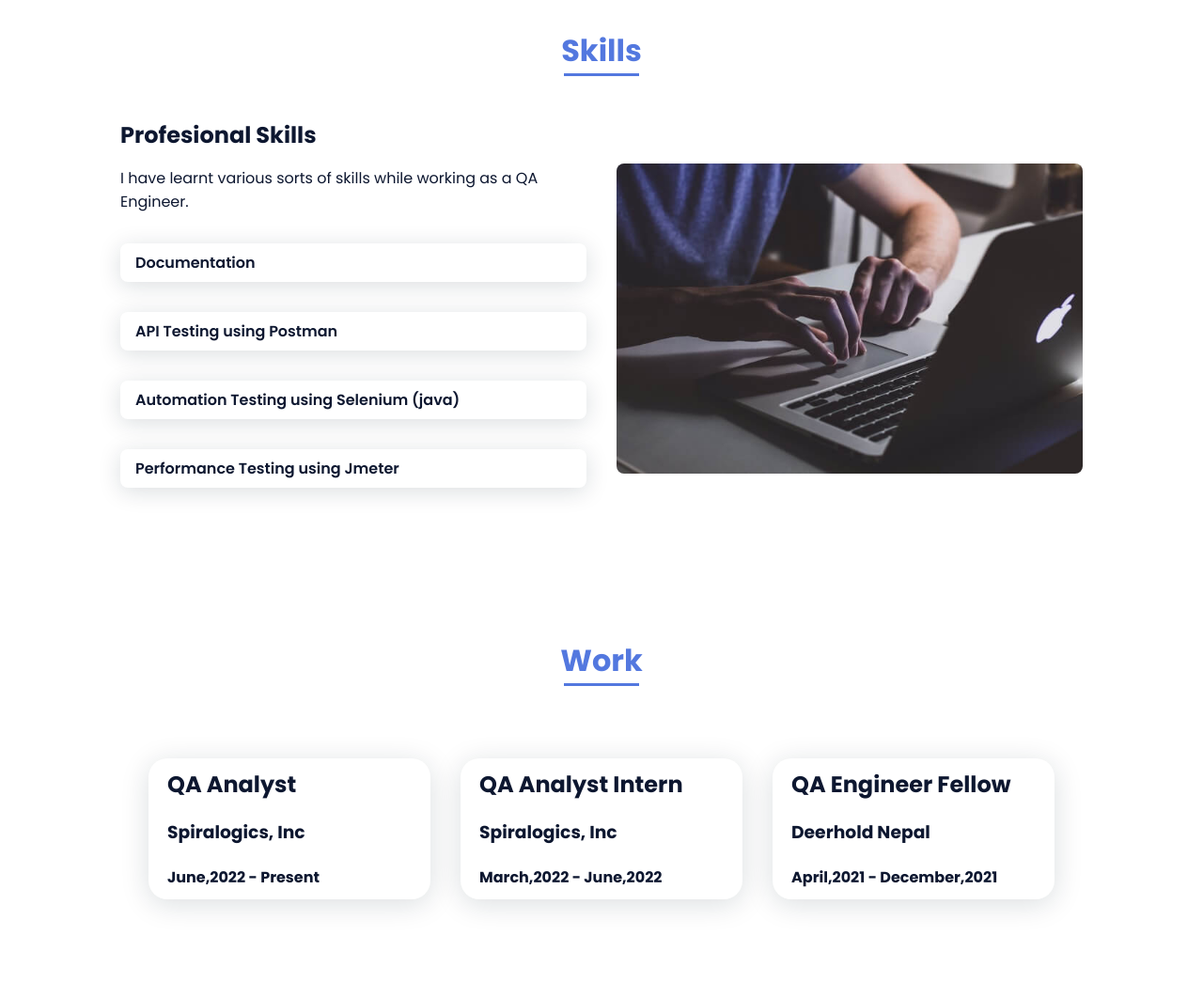
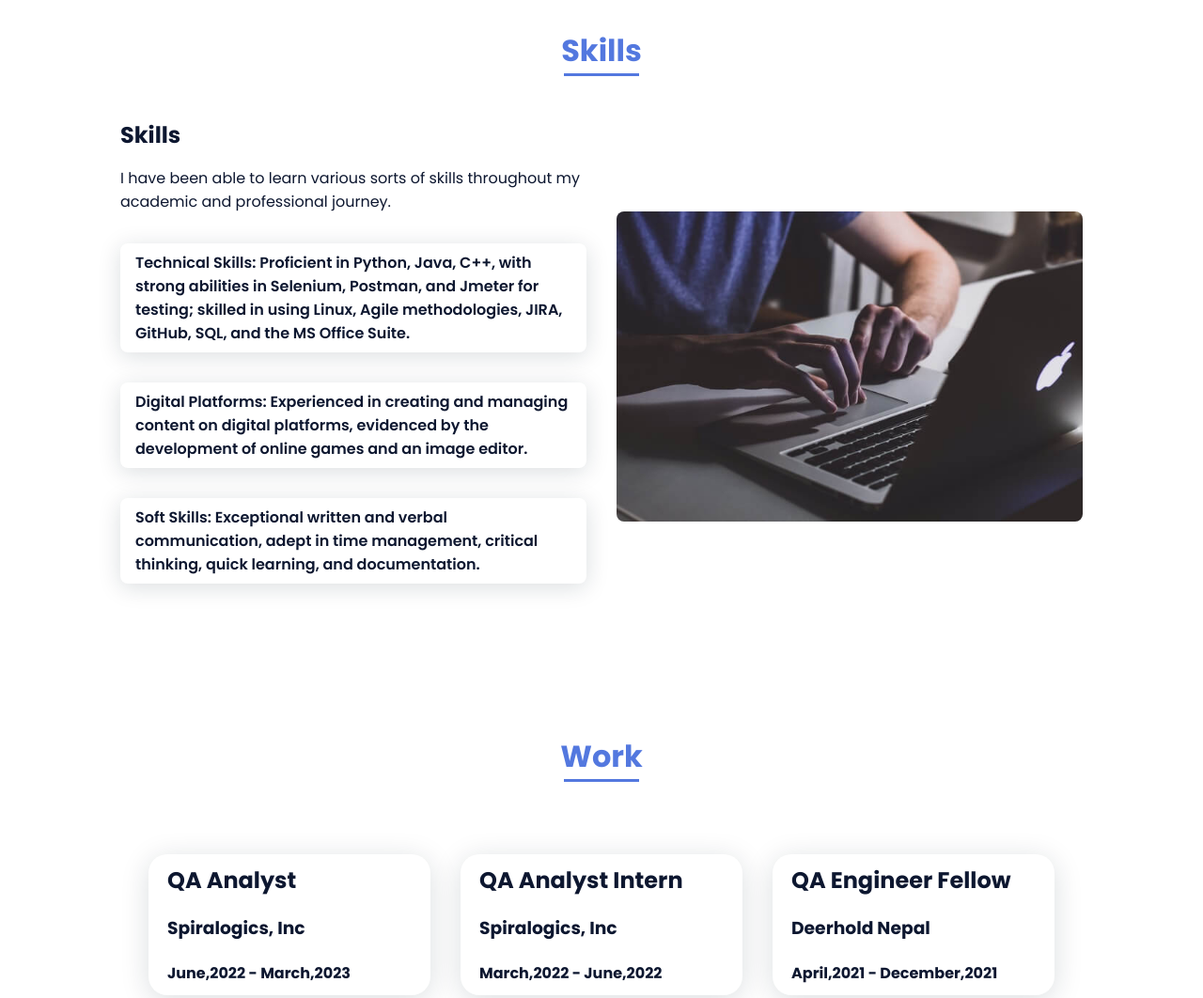
Before and after one commit to paudelip01/ishworpaudel.github.io, a plain HTML site: page index.html in a window 1280 px wide. Shown: the part 1420-2482 px from the top of the page at 94% size. Drawn offline with nearby package versions, Linux system fonts and the light colour scheme.

Commit message:
portfolio changes

```diff
--- a/index.html
+++ b/index.html
@@ -39,7 +39,7 @@
             <!--===== HOME =====-->
             <section class="home bd-grid" id="home">
                 <div class="home__data">
-                    <h1 class="home__title">Hi,<br>I'am <span class="home__title-color">Ishwor</span><br> QA Engineer</h1>
+                    <h1 class="home__title">Hi,<br>I'am <span class="home__title-color">Ishwor</span><br> Paudel</h1>
 
                     <a href="mailto:paudelip01@gmail.com" class="button">paudelip01@gmail.com</a>
                 </div>
@@ -64,7 +64,7 @@
 
                     <div>
                         <h2 class="about__subtitle">I'am Ishwor Paudel</h2>
-                        <p class="about__text">A computer science graduated student currently working as a Quality Assurance Engineer. I have a good understanding of various QA methodologies.</p>
+                        <p class="about__text">A cyber security enthusiast who is currently studying MS in Cybersecurity at the University of North Texas.</p>
                     </div>
                 </div>
             </section>
@@ -75,12 +75,13 @@
 
                 <div class="skills__container bd-grid">
                     <div>
-                        <h2 class="skills__subtitle">Profesional Skills</h2>
-                        <p class="skills__text">I have learnt various sorts of skills while working as a QA Engineer.</p>
+                        <h2 class="skills__subtitle">Skills</h2>
+                        <p class="skills__text">I have been able to learn various sorts of skills throughout my academic and professional journey.</p>
+
                     <div class="skills__data">
                         <div class="skills__names">
 
-                                <span class="skills__name">Documentation</span>
+                            <span class="skills__name">Technical Skills: Proficient in Python, Java, C++, with strong abilities in Selenium, Postman, and Jmeter for testing; skilled in using Linux, Agile methodologies, JIRA, GitHub, SQL, and the MS Office Suite.</span>
                         </div>
 
 
@@ -88,25 +89,17 @@
                     <div class="skills__data">
                         <div class="skills__names">
 
-                                <span class="skills__name">API Testing using Postman</span>
+                            <span class="skills__name">Digital Platforms: Experienced in creating and managing content on digital platforms, evidenced by the development of online games and an image editor.</span>
                         </div>
 
 
                     </div>
+
                     <div class="skills__data">
                         <div class="skills__names">
 
-                                <span class="skills__name">Automation Testing using Selenium (java)</span>
+                        <span class="skills__name">Soft Skills: Exceptional written and verbal communication, adept in time management, critical thinking, quick learning, and documentation.</span>
                         </div>
-
-
-                        </div>
-                        <div class="skills__data">
-                            <div class="skills__names">
-
-                                <span class="skills__name">Performance Testing using Jmeter</span>
-                            </div>
-
 
                     </div>
                     </div>
@@ -125,7 +118,7 @@
 <div class="work__img" style="padding-left: 20px; padding-top: 10px">
     <h2>QA Analyst</h2>
     <h3>Spiralogics, Inc</h3>
-    <h4> June,2022 - Present</h4>
+    <h4> June,2022 - March,2023</h4>
 </div>
 <div class="work__img" style="padding-left: 20px; padding-top: 10px">
     <h2>QA Analyst Intern</h2>
```
Lines whose indentation alone changed are shown as unchanged.
